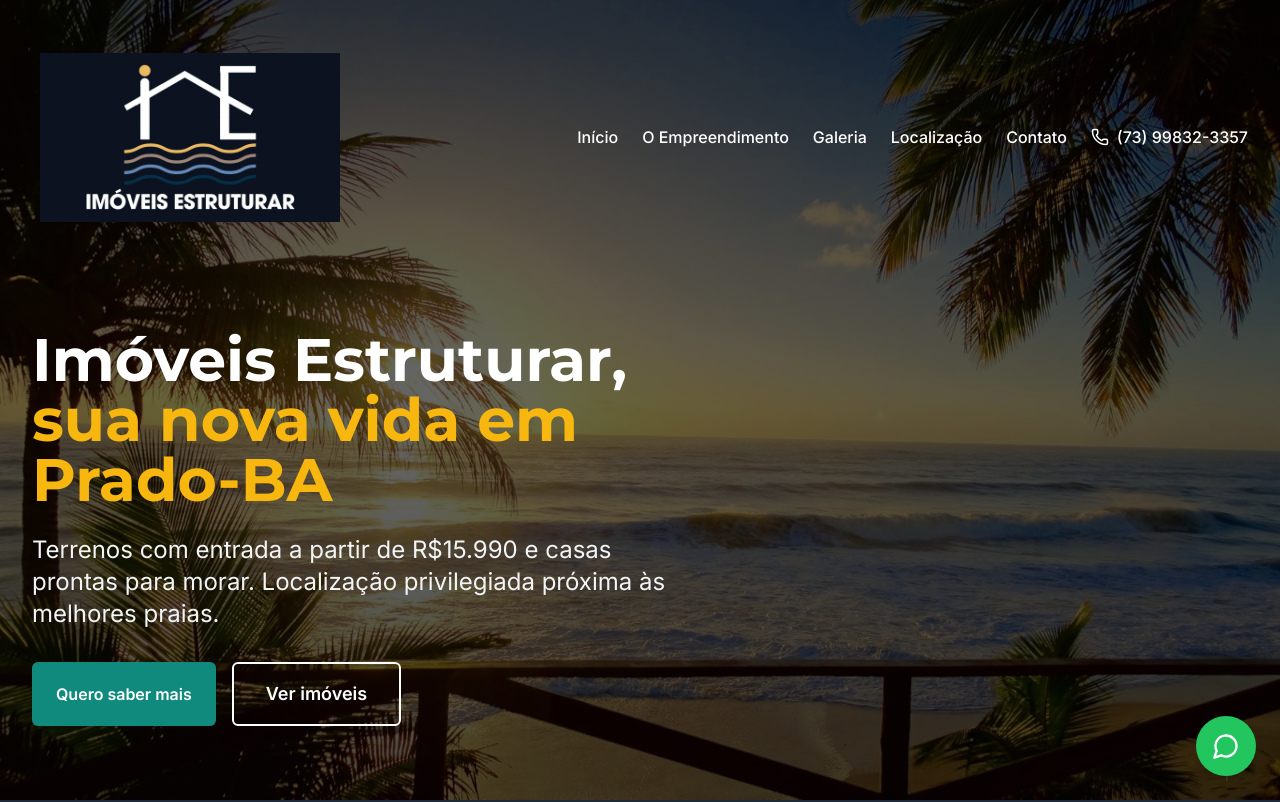
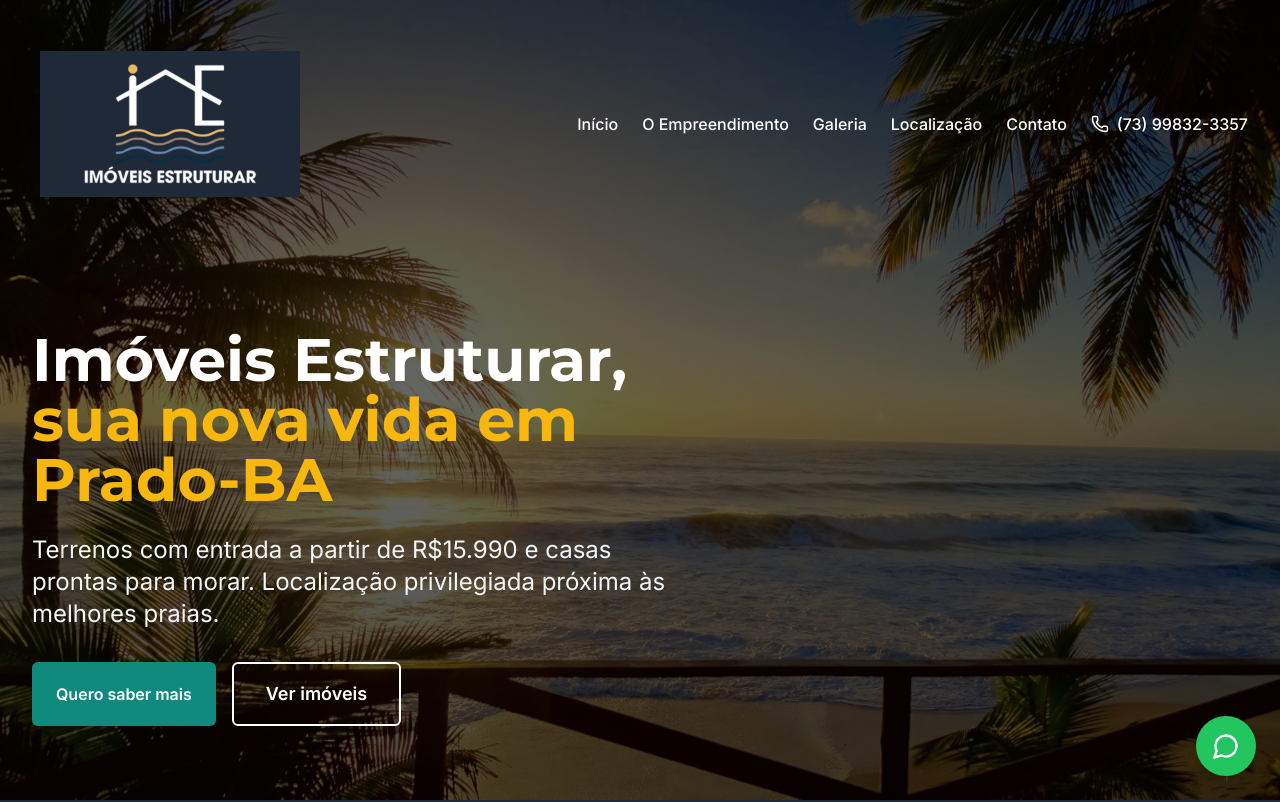
Before and after one commit to kassio20/Xenia, a Next.js app: page / in a window 1280 px wide. Shown: the top 802 px of the page. Built offline with nearby package versions, Linux system fonts and the light colour scheme.

Commit message:
Update: Replace header logo with new logoprincipal1.png

```diff
--- a/src/components/Hero.tsx
+++ b/src/components/Hero.tsx
@@ -96,10 +96,10 @@ export default function Hero() {
                 mx-auto md:mx-0
               `}>
                 <Image
-                  src="/logo-estruturar-new.jpeg"
+                  src="/logoprincipal1.png"
                   alt="Imóveis Estruturar"
-                  width={isScrolled ? 260 : 300}
-                  height={isScrolled ? 100 : 120}
+                  width={isScrolled ? 220 : 260}
+                  height={isScrolled ? 120 : 146}
                   className="object-contain object-center max-h-full max-w-full"
                   priority
                   style={{
```
Also changed, not shown: public/logoprincipal1.png (added).
